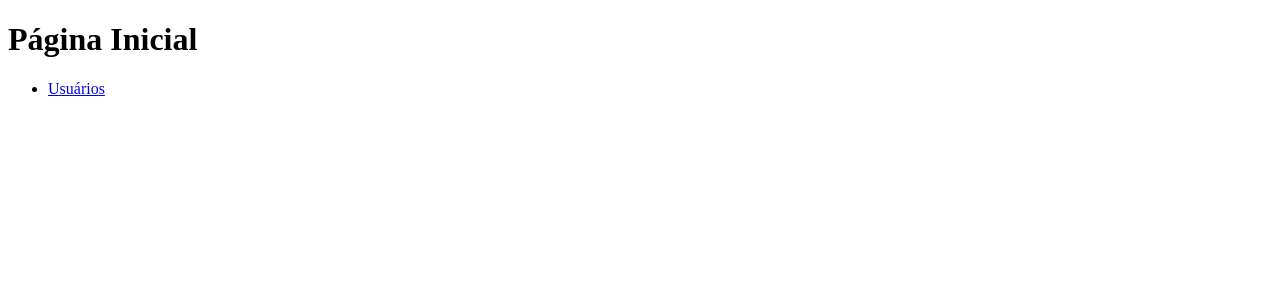
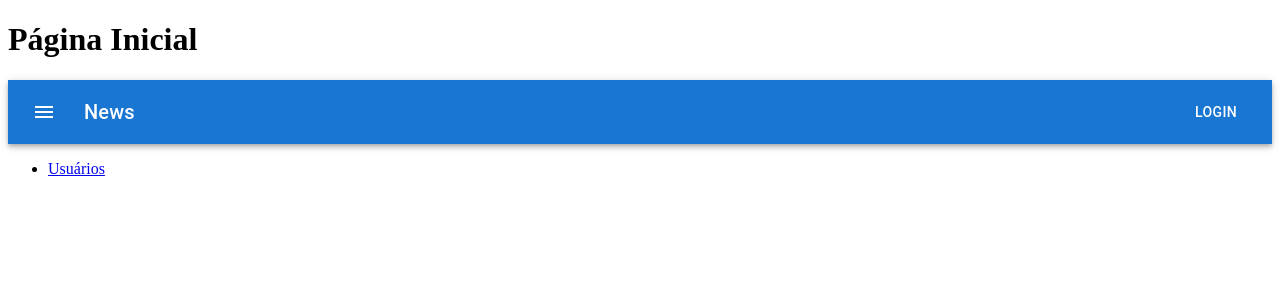
Before and after one commit to MarceloTadini/React-Clients, a React (Create React App) app: page / in a window 1280 px wide. Shown: the top 300 px of the page. Built offline with nearby package versions, Linux system fonts and the light colour scheme.

Commit message:
Addind Header.jsx

```diff
--- a/src/App.jsx
+++ b/src/App.jsx
@@ -1,4 +1,5 @@
 import React from "react";
+import Header from "./partials/Header";
 
 function App() {
     return (
@@ -6,6 +7,7 @@
             <h1>
                 Página Inicial
             </h1>
+            <Header/>
             <ul>
                 <li><a href="/users">Usuários</a></li>
             </ul>
--- /dev/null
+++ b/src/partials/Header.jsx
@@ -0,0 +1,38 @@
+import * as React from 'react';
+
+import {
+    AppBar,
+    Box,
+    Toolbar,
+    Typography,
+    Button,
+    IconButton
+} from '@mui/material';
+
+import MenuIcon from '@mui/icons-material/Menu';
+
+function Header() {
+    return (
+        <Box sx={{ flexGrow: 1 }}>
+            <AppBar position="static">
+                <Toolbar>
+                    <IconButton
+                        size="large"
+                        edge="start"
+                        color="inherit"
+                        aria-label="menu"
+                        sx={{ mr: 2 }}
+                    >
+                        <MenuIcon />
+                    </IconButton>
+                    <Typography variant="h6" component="div" sx={{ flexGrow: 1 }}>
+                        News
+                    </Typography>
+                    <Button color="inherit">Login</Button>
+                </Toolbar>
+            </AppBar>
+        </Box>
+    )
+}
+
+export default Header
```
